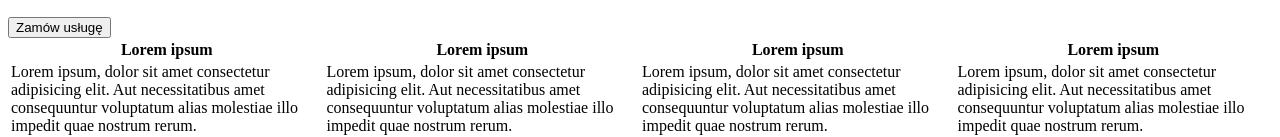
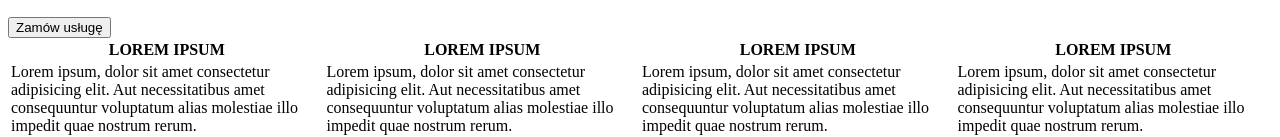
Before and after one commit to MikolajLudwiczak/goit-markup-hw-01, a plain HTML site: page index.html in a window 1280 px wide. Shown: the part 180-317 px from the top of the page. Drawn offline with Linux system fonts and the light colour scheme.

Commit message:
Lorem ipsum update

```diff
--- a/index.html
+++ b/index.html
@@ -45,10 +45,10 @@
         <div>
             <table>
                 <tr>
-                    <th>Lorem ipsum</th>
-                    <th>Lorem ipsum</th>
-                    <th>Lorem ipsum</th>
-                    <th>Lorem ipsum</th>
+                    <th>LOREM IPSUM</th>
+                    <th>LOREM IPSUM</th>
+                    <th>LOREM IPSUM</th>
+                    <th>LOREM IPSUM</th>
                 </tr>
                 <tr>
                     <td>Lorem ipsum, dolor sit amet consectetur adipisicing elit. Aut necessitatibus amet consequuntur
```
